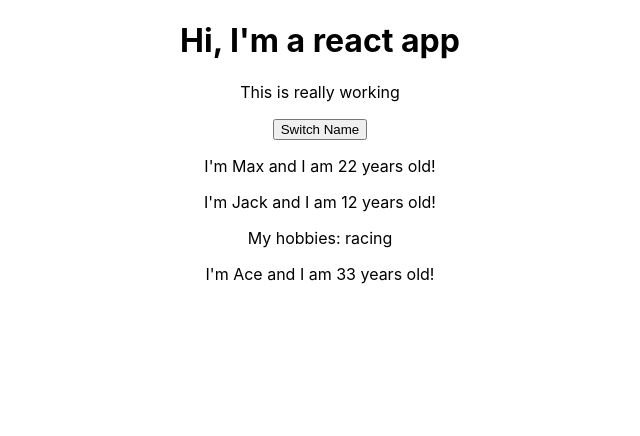
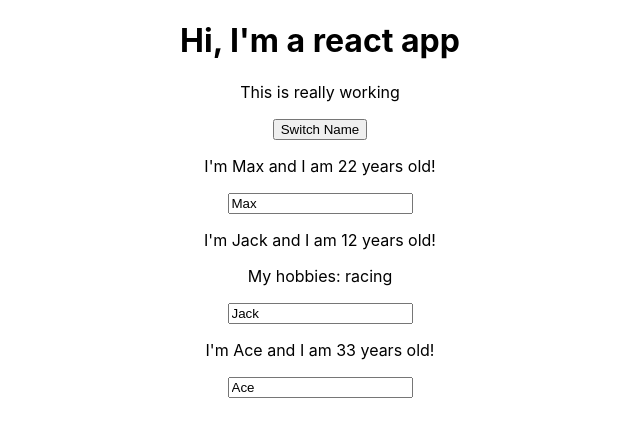
Before and after one commit to Junpengalaitp/React-learning, a React (Create React App) app: page / in a window 1280 px wide. Shown: the top 436 px of the page, without its empty margins (320-960 px from the left). Built offline with nearby package versions, Linux system fonts and the light colour scheme.

Commit message:
add two way binding

```diff
--- a/src/App.js
+++ b/src/App.js
@@ -21,6 +21,16 @@ class App extends Component {
     ]})
   }
 
+  nameChangedHandler = (event) => {
+    this.setState( {persons:
+      [
+        {name: 'Only Junpeng', age: 27},
+        {name: event.target.value, age: 21},
+        {name: 'Ace', age: 33}
+      ]
+    } )
+  }
+
 
   render() {
     return (
@@ -32,7 +42,8 @@ class App extends Component {
                    age={this.state.persons[0].age}/>
           <Person name={this.state.persons[1].name}
                    age={this.state.persons[1].age}
-                   click={this.swithNameHandler.bind(this, 'Junpeng Again')}>My hobbies: racing</Person>
+                   click={this.swithNameHandler.bind(this, 'Junpeng Again')}
+                   changed={this.nameChangedHandler}>My hobbies: racing</Person>
           <Person name={this.state.persons[2].name}
                    age={this.state.persons[2].age}/>
         </div>
--- a/src/Person/Person.js
+++ b/src/Person/Person.js
@@ -5,6 +5,7 @@ const person = (props) => {
         <div>
             <p onClick={props.click}>I'm {props.name} and I am {props.age} years old!</p>
             <p>{props.children}</p>
+            <input type="text" onChange={props.changed} defaultValue={props.name}/>
         </div>
         )
 };
```
